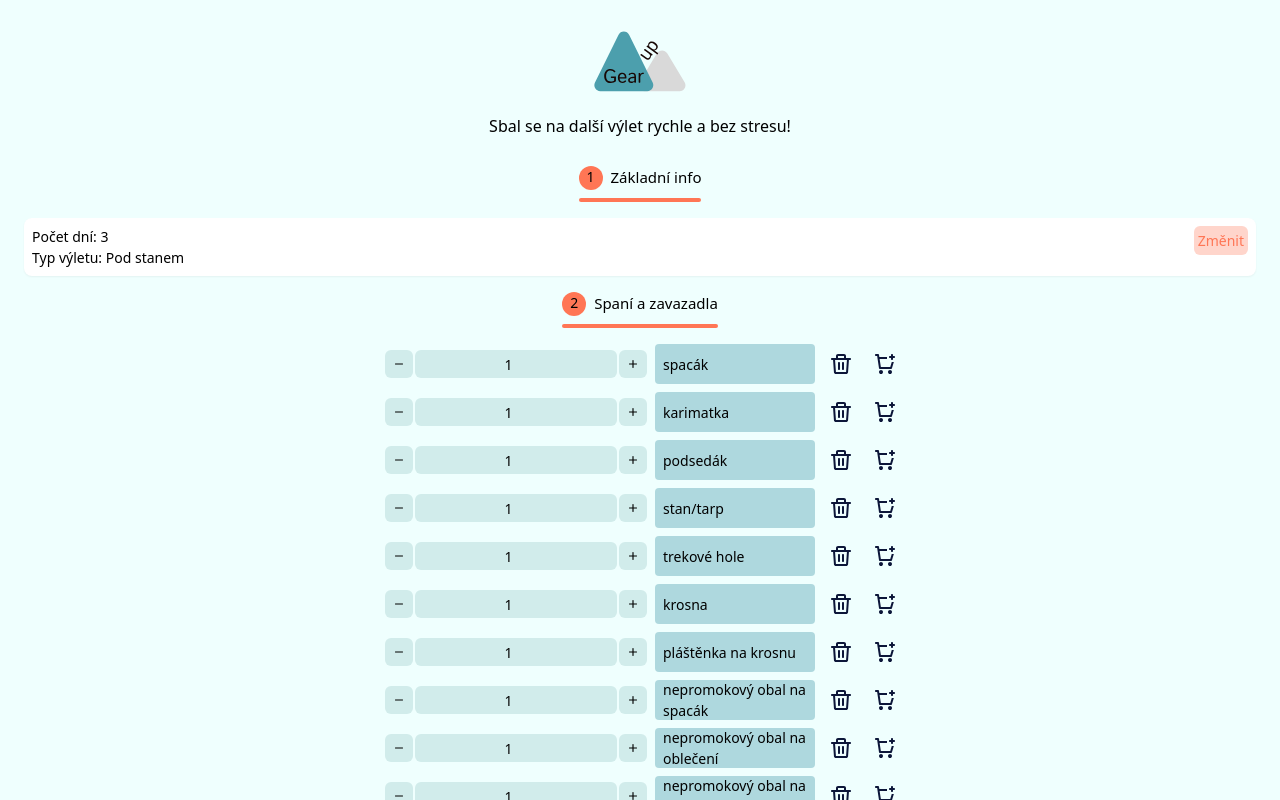
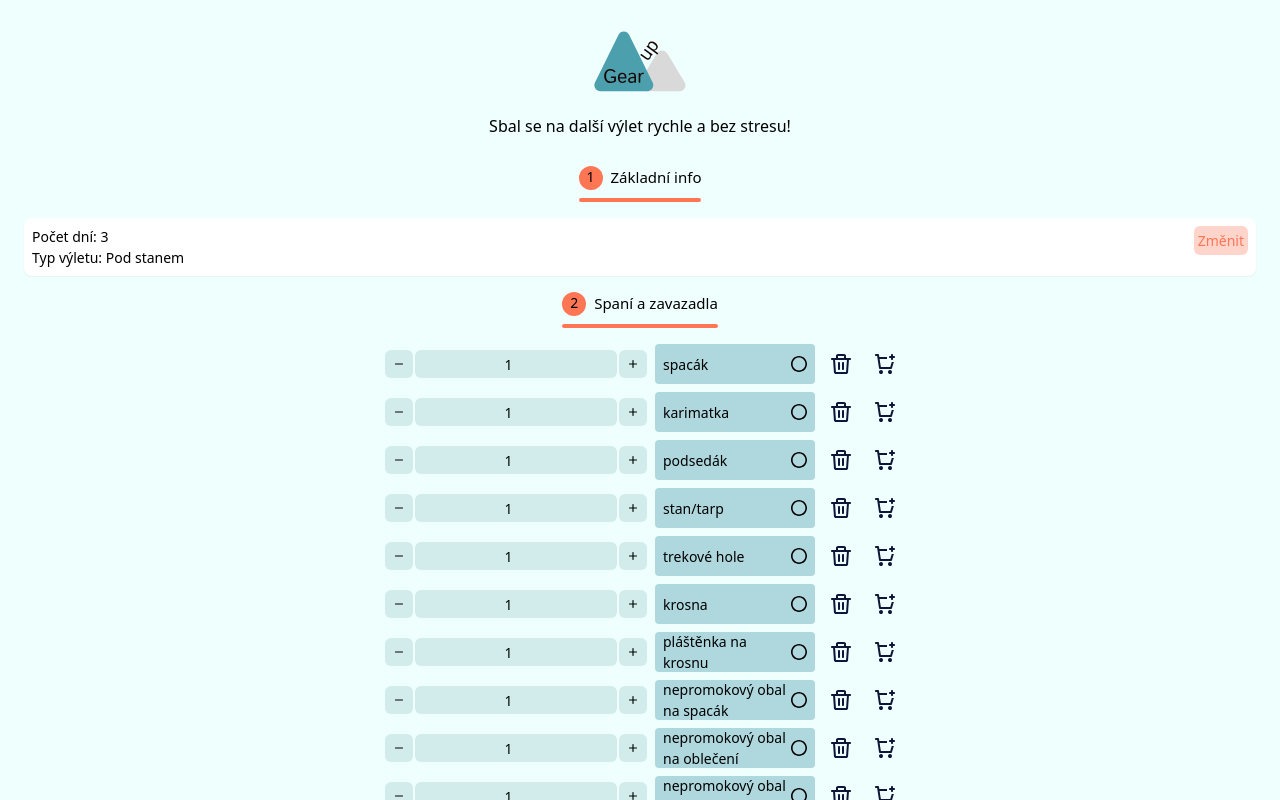
Before and after one commit to EvaMach/gear-up, a React (Vite) app in the folder frontend/: page / in a window 1280 px wide. Both pictures are taken after a click on the button "Seznam ke sbalení". Shown: the top 800 px of the page. Built offline with nearby package versions, Linux system fonts and the light colour scheme; data requests are answered from the project's data file.

Commit message:
make items checkable

```diff
--- a/frontend/src/components/GearItem/index.tsx
+++ b/frontend/src/components/GearItem/index.tsx
@@ -1,4 +1,11 @@
-import { BinIcon, MinusIcon, PlusIcon, ShopIcon } from '../../libs/icons/icons';
+import {
+  BinIcon,
+  CheckedIcon,
+  MinusIcon,
+  PlusIcon,
+  ShopIcon,
+  UncheckedIcon,
+} from '../../libs/icons/icons';
 import IconButton from '../IconButton';
 import { useState } from 'react';
 
@@ -11,6 +18,7 @@ interface Props {
 
 const GearItem = ({ group, name, count, onRemove }: Props): JSX.Element => {
   const [itemCount, setItemCount] = useState(count);
+  const [checked, setChecked] = useState(false);
   const handleClick = (): void => {
     onRemove(group, name);
   };
@@ -39,8 +47,18 @@ const GearItem = ({ group, name, count, onRemove }: Props): JSX.Element => {
           </IconButton>
         </div>
       </div>
-      <div className="flex items-center bg-blueLight w-40 p-1 h-10 rounded px-2">
-        {name}
+      <div
+        className={`flex justify-between items-center w-40 p-1 h-10 rounded px-2
+        ${checked ? 'bg-success' : 'bg-blueLight'}`}
+      >
+        <span className="ellipsis">{name}</span>
+        <IconButton onClick={(): void => setChecked(!checked)}>
+          {checked ? (
+            <CheckedIcon className="w-4" />
+          ) : (
+            <UncheckedIcon className="w-4" />
+          )}
+        </IconButton>
       </div>
       <img src="" alt="" />
       <IconButton onClick={handleClick}>
--- a/frontend/src/libs/icons/icons.tsx
+++ b/frontend/src/libs/icons/icons.tsx
@@ -57,3 +57,33 @@ export const MinusIcon = ({ className }: Props): JSX.Element => (
     />
   </svg>
 );
+
+export const UncheckedIcon = ({ className }: Props): JSX.Element => (
+  <svg
+    width="20"
+    height="20"
+    viewBox="0 0 20 20"
+    fill="none"
+    className={className}
+  >
+    <path
+      d="M10 0C15.523 0 20 4.477 20 10C20 15.523 15.523 20 10 20C4.477 20 0 15.523 0 10C0 4.477 4.477 0 10 0ZM10 2C7.87827 2 5.84344 2.84285 4.34315 4.34315C2.84285 5.84344 2 7.87827 2 10C2 12.1217 2.84285 14.1566 4.34315 15.6569C5.84344 17.1571 7.87827 18 10 18C12.1217 18 14.1566 17.1571 15.6569 15.6569C17.1571 14.1566 18 12.1217 18 10C18 7.87827 17.1571 5.84344 15.6569 4.34315C14.1566 2.84285 12.1217 2 10 2Z"
+      fill="black"
+    />
+  </svg>
+);
+
+export const CheckedIcon = ({ className }: Props): JSX.Element => (
+  <svg
+    width="20"
+    height="20"
+    viewBox="0 0 20 20"
+    fill="none"
+    className={className}
+  >
+    <path
+      d="M10 0C15.523 0 20 4.477 20 10C20 15.523 15.523 20 10 20C4.477 20 0 15.523 0 10C0 4.477 4.477 0 10 0ZM10 2C7.87827 2 5.84344 2.84285 4.34315 4.34315C2.84285 5.84344 2 7.87827 2 10C2 12.1217 2.84285 14.1566 4.34315 15.6569C5.84344 17.1571 7.87827 18 10 18C12.1217 18 14.1566 17.1571 15.6569 15.6569C17.1571 14.1566 18 12.1217 18 10C18 7.87827 17.1571 5.84344 15.6569 4.34315C14.1566 2.84285 12.1217 2 10 2ZM13.535 6.381C13.7145 6.19975 13.9566 6.09397 14.2115 6.08532C14.4665 6.07667 14.7152 6.1658 14.9066 6.33447C15.098 6.50313 15.2177 6.73859 15.2412 6.99262C15.2647 7.24666 15.1902 7.50008 15.033 7.701L14.95 7.795L9.364 13.382C9.17335 13.5726 8.91932 13.6866 8.65017 13.7023C8.38102 13.7179 8.11549 13.6342 7.904 13.467L7.808 13.382L5.05 10.624C4.86875 10.4445 4.76297 10.2024 4.75432 9.94745C4.74567 9.69248 4.8348 9.44383 5.00347 9.25242C5.17213 9.06101 5.40758 8.9413 5.66162 8.9178C5.91566 8.89429 6.16908 8.96878 6.37 9.126L6.464 9.21L8.586 11.331L13.536 6.381H13.535Z"
+      fill="black"
+    />
+  </svg>
+);
--- a/frontend/tailwind.config.js
+++ b/frontend/tailwind.config.js
@@ -14,6 +14,7 @@ export default {
         bgDark: "#d1eceb",
         textColor: '#0C1639',
         inputBg: '#c9e8ed',
+        success: '#58bf9866',
       }
     },
   },
```
Also changed, not shown: frontend/src/components/Header/Vector.svg (deleted).
